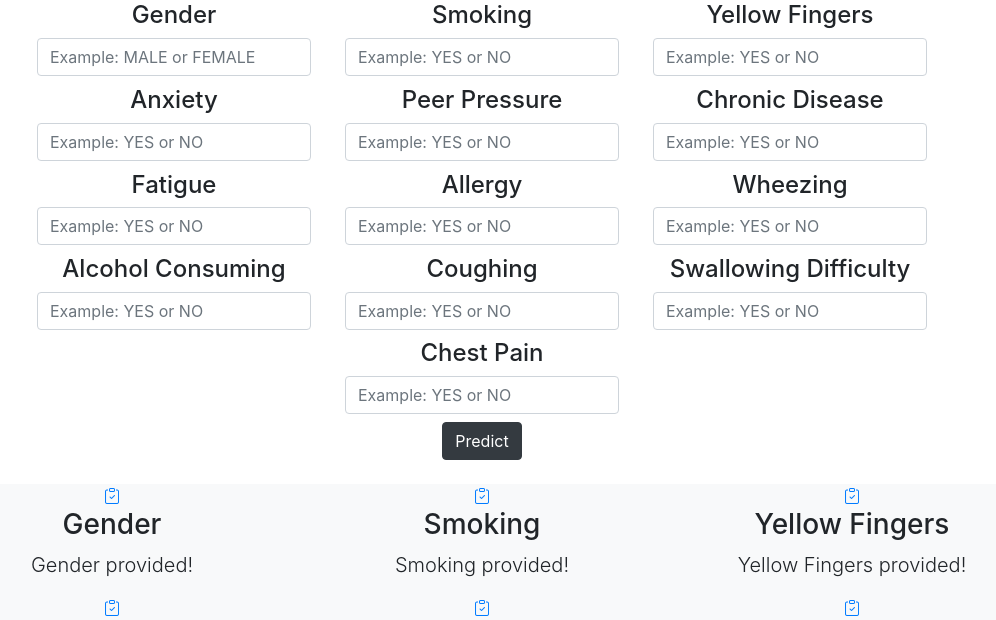
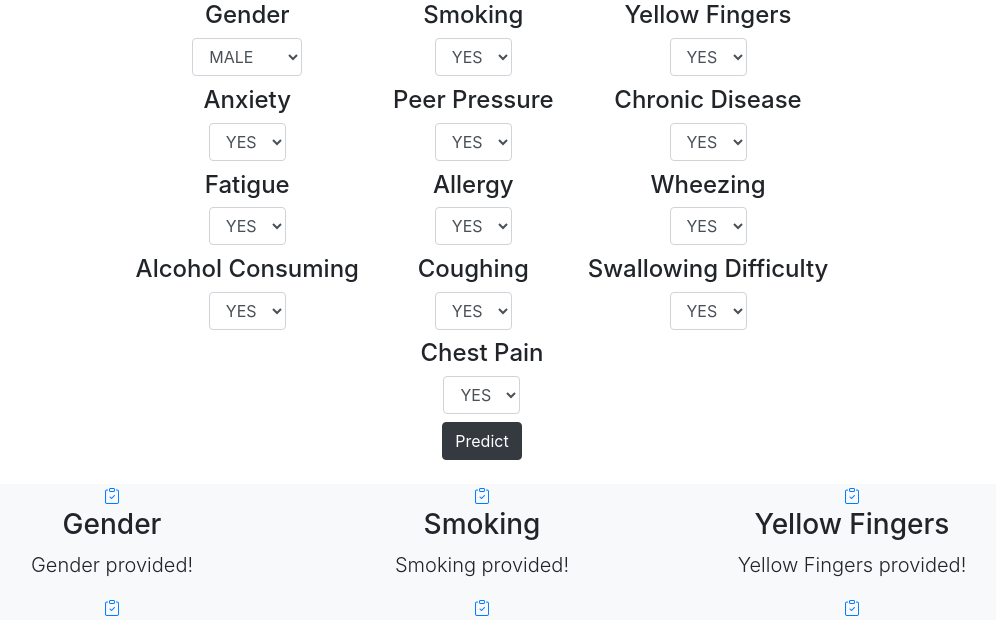
Before and after one commit to minhtai048/Website-Hosting-2, a Flask app: page / in a window 1280 px wide. Shown: the part 56-676 px from the top of the page, without its empty margins (158-1154 px from the left). Run offline with Flask 2, Linux system fonts and the light colour scheme; lists and menus that the app fills with data are empty; parts of the project's set-up code (start-up, migrations or seed data) failed here and were passed over; some libraries are stand-ins or nearby versions.

Commit message:
Add files via upload

```diff
--- a/app.py
+++ b/app.py
@@ -55,8 +55,8 @@ def predict():
 
     #feature transformation section
     features = pd.DataFrame({"GENDER":[genderinput], "SMOKING":[smokinginput], "YELLOW_FINGERS":[yellowinput], "ANXIETY":[anxietyinput],
-                             "PEER_PRESSURE":[peerinput], "CHRONIC DISEASE":[chronicinput], "FATIGUE":[fatigueinput],
-                             "ALLERGY":[allergyinput], "WHEEZING":[wheezinginput], "ALCOHOL CONSUMING":[alcoholinput],
+                             "PEER_PRESSURE":[peerinput], "CHRONIC DISEASE":[chronicinput], "FATIGUE ":[fatigueinput],
+                             "ALLERGY ":[allergyinput], "WHEEZING":[wheezinginput], "ALCOHOL CONSUMING":[alcoholinput],
                              "COUGHING":[coughinginput], "SWALLOWING DIFFICULTY":[swallowinginput], "CHEST PAIN":[chestinput]})
     features = features.replace('YES', 1)
     features = features.replace('NO', 0)
--- a/templates/index.html
+++ b/templates/index.html
@@ -48,13 +48,12 @@
 								                <h4 align="center" class="mb-1 top-header">Gender</h4>
 								            </div>
 							                <div class="form-inline" id="frm">
-							                    <div class="form-group mx-sm-3 mb-2">
+							                    <div class="form-group mx-auto mb-2">
 								                    <label for="genderinput" class="sr-only">Gender</label>
-                                                    <input type="text" list='genderoption' name="genderinput" class="form-control form-control-md input-budget" id="genderinput" required placeholder="Example: MALE or FEMALE" >
-                                                    <datalist id="genderoption">
+                                                    <select class="form-control" name="genderinput" id="genderinput">
                                                         <option value="M">MALE</option>
                                                         <option value="F">FEMALE</option>
-                                                    </datalist>
+                                                    </select>
 								                </div>
 							                </div>
                                         </th>
@@ -64,13 +63,12 @@
 								                <h4 align="center" class="mb-1 top-header">Smoking</h4>
 								            </div>
 							                <div class="form-inline" id="frm">
-							                    <div class="form-group mx-sm-3 mb-2">
+							                    <div class="form-group mx-auto mb-2">
 								                    <label for="smokinginput" class="sr-only">Smoking</label>
-                                                    <input type="text" list='smokingoption' name="smokinginput" class="form-control form-control-md input-budget" id="smokinginput" required placeholder="Example: YES or NO" >
-                                                    <datalist id="smokingoption">
-                                                        <option value="YES"></option>
-                                                        <option value="NO"></option>
-                                                    </datalist>
+                                                    <select class="form-control" name= "smokinginput" id="smokinginput">
+                                                        <option value="YES">YES</option>
+                                                        <option value="NO">NO</option>
+                                                    </select>
 								                </div>
 							                </div>
                                         </th>
@@ -80,13 +78,12 @@
 								                <h4 align="center" class="mb-1 top-header">Yellow Fingers</h4>
 								            </div>
 							                <div class="form-inline" id="frm">
-							                    <div class="form-group mx-sm-3 mb-2">
+							                    <div class="form-group mx-auto mb-2">
 								                    <label for="yellowinput" class="sr-only">Yellow Fingers</label>
-                                                    <input type="text" list='yellowoption' name="yellowinput" class="form-control form-control-md input-budget" id="yellowinput" required placeholder="Example: YES or NO" >
-                                                    <datalist id="yellowoption">
-                                                        <option value="YES"></option>
-                                                        <option value="NO"></option>
-                                                    </datalist>
+                                                    <select class="form-control" id="yellowinput" name="yellowinput">
+                                                        <option value="YES">YES</option>
+                                                        <option value="NO">NO</option>
+                                                    </select>
 								                </div>
 							                </div>
                                         </th>
@@ -97,13 +94,12 @@
 								                <h4 align="center" class="mb-1 top-header">Anxiety</h4>
 								            </div>
 							                <div class="form-inline" id="frm">
-							                    <div class="form-group mx-sm-3 mb-2">
+							                    <div class="form-group mx-auto mb-2">
 								                    <label for="anxietyinput" class="sr-only">Anxiety</label>
-                                                    <input type="text" list='yellowoption' name="anxietyinput" class="form-control form-control-md input-budget" id="anxietyinput" required placeholder="Example: YES or NO" >
-                                                    <datalist id="anxietyoption">
-                                                        <option value="YES"></option>
-                                                        <option value="NO"></option>
-                                                    </datalist>
+                                                    <select class="form-control" id="anxietyinput" name="anxietyinput">
+                                                        <option value="YES">YES</option>
+                                                        <option value="NO">NO</option>
+                                                    </select>
 								                </div>
 							                </div>
                                         </th>
@@ -113,13 +109,12 @@
 								                <h4 align="center" class="mb-1 top-header">Peer Pressure</h4>
 								            </div>
 							                <div class="form-inline" id="frm">
-							                    <div class="form-group mx-sm-3 mb-2">
+							                    <div class="form-group mx-auto mb-2">
 								                    <label for="peerinput" class="sr-only">Peer Pressure</label>
-                                                    <input type="text" list='peeroption' name="peerinput" class="form-control form-control-md input-budget" id="peerinput" required placeholder="Example: YES or NO" >
-                                                    <datalist id="peeroption">
-                                                        <option value="YES"></option>
-                                                        <option value="NO"></option>
-                                                    </datalist>
+                                                    <select class="form-control" id="peerinput" name="peerinput">
+                                                        <option value="YES">YES</option>
+                                                        <option value="NO">NO</option>
+                                                    </select>
 								                </div>
 							                </div>
                                         </th>
@@ -129,13 +124,12 @@
 								                <h4 align="center" class="mb-1 top-header">Chronic Disease</h4>
 								            </div>
 							                <div class="form-inline" id="frm">
-							                    <div class="form-group mx-sm-3 mb-2">
+							                    <div class="form-group mx-auto mb-2">
 								                    <label for="chronicinput" class="sr-only">Chronic Disease</label>
-                                                    <input type="text" list='chronicoption' name="chronicinput" class="form-control form-control-md input-budget" id="chronicinput" required placeholder="Example: YES or NO" >
-                                                    <datalist id="chronicoption">
-                                                        <option value="YES"></option>
-                                                        <option value="NO"></option>
-                                                    </datalist>
+                                                    <select class="form-control" id="chronicinput" name="chronicinput">
+                                                        <option value="YES">YES</option>
+                                                        <option value="NO">NO</option>
+                                                    </select>
 								                </div>
 							                </div>
                                         </th>
@@ -146,13 +140,12 @@
 								                <h4 align="center" class="mb-1 top-header">Fatigue</h4>
 								            </div>
 							                <div class="form-inline" id="frm">
-							                    <div class="form-group mx-sm-3 mb-2">
+							                    <div class="form-group mx-auto mb-2">
 								                    <label for="fatigueinput" class="sr-only">Fatigue</label>
-                                                    <input type="text" list='fatigueoption' name="fatigueinput" class="form-control form-control-md input-budget" id="fatigueinput" required placeholder="Example: YES or NO" >
-                                                    <datalist id="fatigueoption">
-                                                        <option value="YES"></option>
-                                                        <option value="NO"></option>
-                                                    </datalist>
+                                                    <select class="form-control" id="fatigueinput" name="fatigueinput">
+                                                        <option value="YES">YES</option>
+                                                        <option value="NO">NO</option>
+                                                    </select>
 								                </div>
 							                </div>
                                         </th>
@@ -161,13 +154,12 @@
 								                <h4 align="center" class="mb-1 top-header">Allergy</h4>
 								            </div>
 							                <div class="form-inline" id="frm">
-							                    <div class="form-group mx-sm-3 mb-2">
+							                    <div class="form-group mx-auto mb-2">
 								                    <label for="allergyinput" class="sr-only">Allergy</label>
-                                                    <input type="text" list='allergyoption' name="allergyinput" class="form-control form-control-md input-budget" id="allergyinput" required placeholder="Example: YES or NO" >
-                                                    <datalist id="allergyoption">
-                                                        <option value="YES"></option>
-                                                        <option value="NO"></option>
-                                                    </datalist>
+                                                    <select class="form-control" id="allergyinput" name="allergyinput">
+                                                        <option value="YES">YES</option>
+                                                        <option value="NO">NO</option>
+                                                    </select>
 								                </div>
 							                </div>
                                         </th>
@@ -176,13 +168,12 @@
 								                <h4 align="center" class="mb-1 top-header">Wheezing</h4>
 								            </div>
 							                <div class="form-inline" id="frm">
-							                    <div class="form-group mx-sm-3 mb-2">
+							                    <div class="form-group mx-auto mb-2">
 								                    <label for="wheezinginput" class="sr-only">Wheezing</label>
-                                                    <input type="text" list='wheezingoption' name="wheezinginput" class="form-control form-control-md input-budget" id="wheezinginput" required placeholder="Example: YES or NO" >
-                                                    <datalist id="wheezingoption">
-                                                        <option value="YES"></option>
-                                                        <option value="NO"></option>
-                                                    </datalist>
+                                                    <select class="form-control" id="wheezinginput" name="wheezinginput">
+                                                        <option value="YES">YES</option>
+                                                        <option value="NO">NO</option>
+                                                    </select>
 								                </div>
 							                </div>
                                         </th>
@@ -193,13 +184,12 @@
 								                <h4 align="center" class="mb-1 top-header">Alcohol Consuming</h4>
 								            </div>
 							                <div class="form-inline" id="frm">
-							                    <div class="form-group mx-sm-3 mb-2">
+							                    <div class="form-group mx-auto mb-2">
 								                    <label for="alcoholinput" class="sr-only">Alcohol Consuming</label>
-                                                    <input type="text" list='alcoholoption' name="alcoholinput" class="form-control form-control-md input-budget" id="alcoholinput" required placeholder="Example: YES or NO" >
-                                                    <datalist id="alcoholoption">
-                                                        <option value="YES"></option>
-                                                        <option value="NO"></option>
-                                                    </datalist>
+                                                    <select class="form-control" id="alcoholinput" name="alcoholinput">
+                                                        <option value="YES">YES</option>
+                                                        <option value="NO">NO</option>
+                                                    </select>
 								                </div>
 							                </div>
                                         </th>
@@ -208,13 +198,12 @@
 								                <h4 align="center" class="mb-1 top-header">Coughing</h4>
 								            </div>
 							                <div class="form-inline" id="frm">
-							                    <div class="form-group mx-sm-3 mb-2">
+							                    <div class="form-group mx-auto mb-2">
 								                    <label for="coughinginput" class="sr-only">Coughing</label>
-                                                    <input type="text" list='coughingoption' name="coughinginput" class="form-control form-control-md input-budget" id="coughinginput" required placeholder="Example: YES or NO" >
-                                                    <datalist id="coughingoption">
-                                                        <option value="YES"></option>
-                                                        <option value="NO"></option>
-                                                    </datalist>
+                                                    <select class="form-control" id="coughinginput" name="coughinginput">
+                                                        <option value="YES">YES</option>
+                                                        <option value="NO">NO</option>
+                                                    </select>
 								                </div>
 							                </div>
                                         </th>
@@ -223,13 +212,12 @@
 								                <h4 align="center" class="mb-1 top-header">Swallowing Difficulty</h4>
 								            </div>
 							                <div class="form-inline" id="frm">
-							                    <div class="form-group mx-sm-3 mb-2">
+							                    <div class="form-group mx-auto mb-2">
 								                    <label for="swallowinginput" class="sr-only">Swallowing Difficulty</label>
-                                                    <input type="text" list='swallowingoption' name="swallowinginput" class="form-control form-control-md input-budget" id="swallowinginput" required placeholder="Example: YES or NO" >
-                                                    <datalist id="swallowingoption">
-                                                        <option value="YES"></option>
-                                                        <option value="NO"></option>
-                                                    </datalist>
+                                                    <select class="form-control" id="swallowinginput" name="swallowinginput">
+                                                        <option value="YES">YES</option>
+                                                        <option value="NO">NO</option>
+                                                    </select>
 								                </div>
 							                </div>
                                         </th>
@@ -241,11 +229,10 @@
                             <div class="form-inline" id="frm">
                                 <div class="form-group mx-auto mb-2"> <!-- mx-auto for center aligning -->
                                     <label for="chestinput" class="sr-only">Chest Pain</label>
-                                    <input type="text" list='chestoption' name="chestinput" class="form-control form-control-md input-budget" id="chestinput" required placeholder="Example: YES or NO" >
-                                    <datalist id="chestoption">
-                                        <option value="YES"></option>
-                                        <option value="NO"></option>
-                                    </datalist>
+                                    <select class="form-control" id="chestinput" name="chestinput">
+                                        <option value="YES">YES</option>
+                                        <option value="NO">NO</option>
+                                    </select>
                                 </div>
                             </div>
 
@@ -386,7 +373,7 @@
         <!-- Core theme JS-->
         <script src="js/scripts.js"></script>
 		<script src="http://code.jquery.com/jquery-2.1.3.min.js"></script>
-
+                <!--may not necessary anymore-->
         		<script>
 			    let fillItem = () =>
                 {
```
